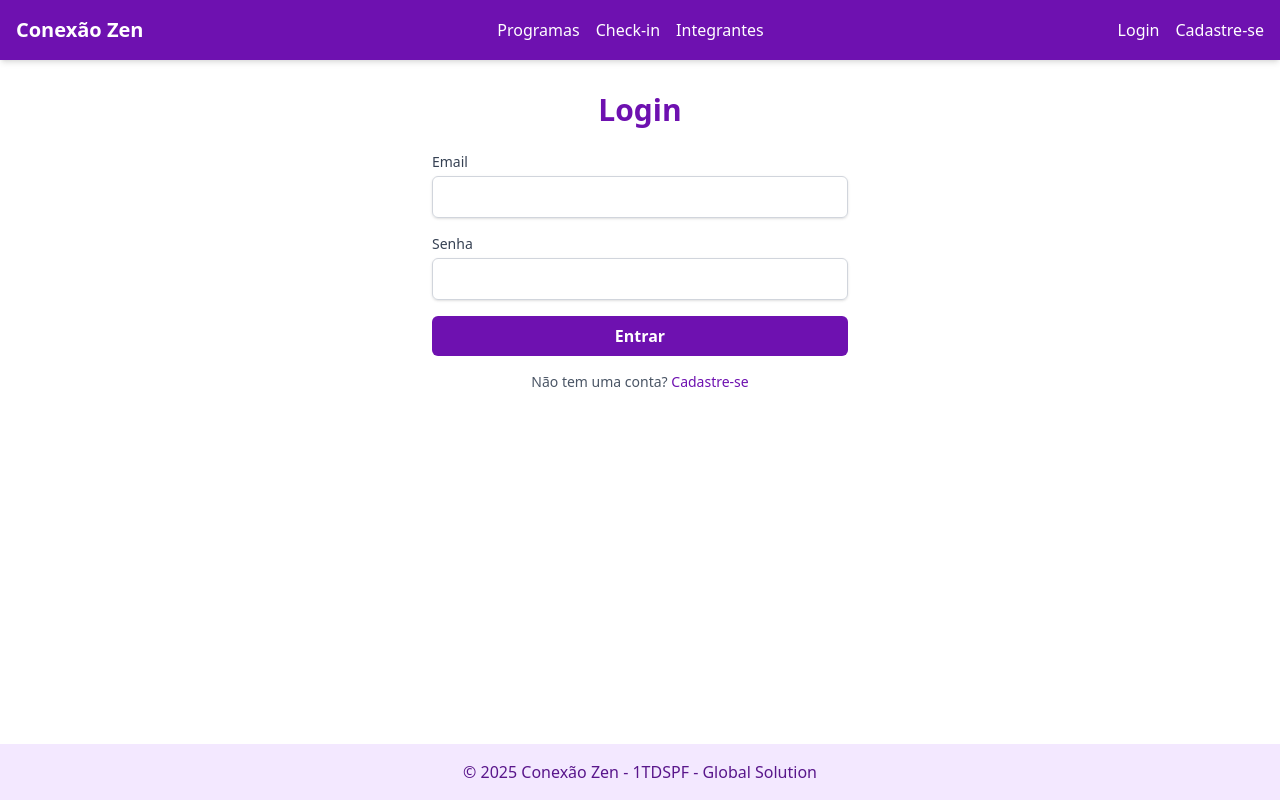
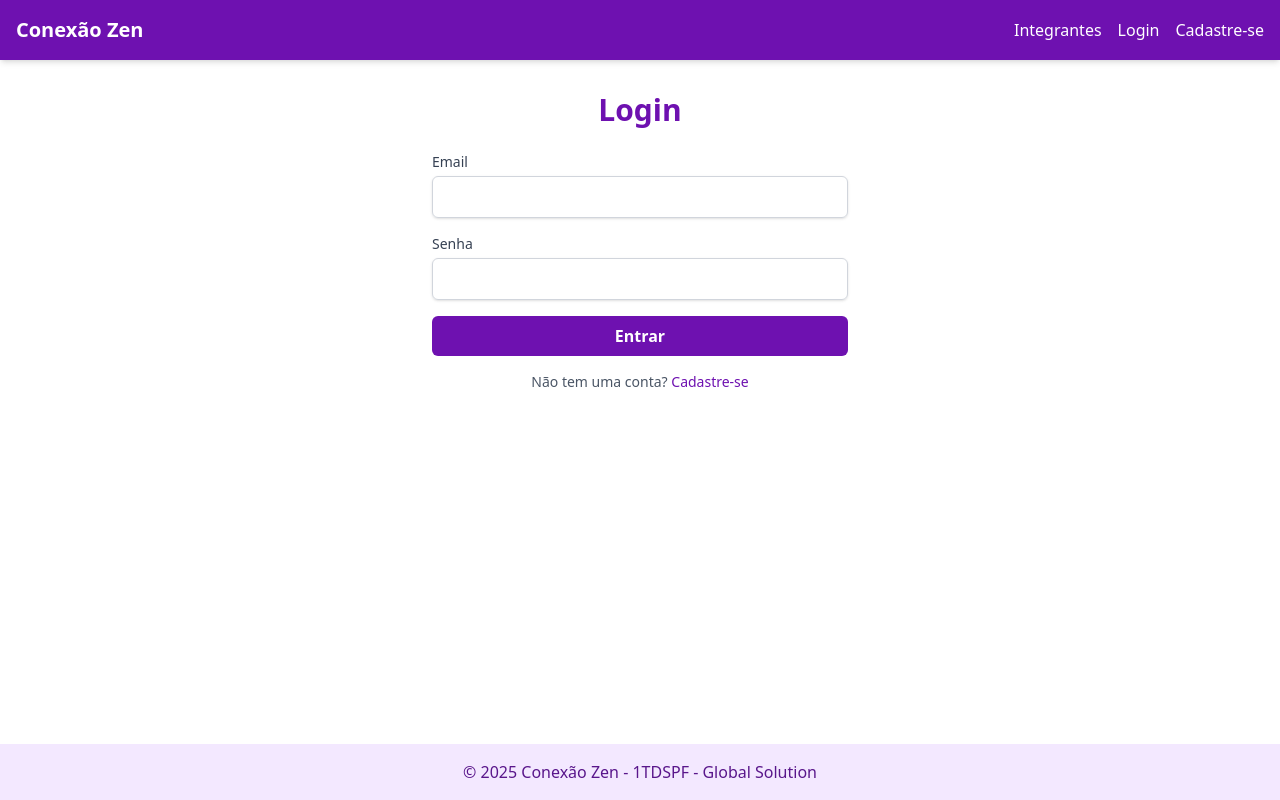
Before and after one commit to EnzoVazz/gs, a React (Vite) app in the folder conexao-zen/: page /login in a window 1280 px wide. Built offline with nearby package versions, Linux system fonts and the light colour scheme.

Commit message:
feat: Adicionando lógica de usúario só conseguir acessar páginas de programas e checkin se estiver logado

```diff
--- a/conexao-zen/src/components/Menu/Menu.tsx
+++ b/conexao-zen/src/components/Menu/Menu.tsx
@@ -1,23 +1,39 @@
-import { Link } from 'react-router-dom';
+import { Link, useNavigate } from 'react-router-dom';
+import { useAutenticacao } from '../../context/ContextoAuten';
 
 export default function Menu() {
+  const {estaAutenticado, sair} = useAutenticacao();
+  const navigate = useNavigate();
+
+  const fazerLogout = () => {
+    sair();
+    navigate('/login');
+  }
+
   return (
     <nav className="bg-purple-800 text-white p-4 shadow-md">
       <div className="container mx-auto flex flex-wrap justify-between items-center">
+        <Link to="/" className="text-xl font-bold">Conexão Zen</Link>
 
-        <Link to="/" className="text-xl font-bold">
-          Conexão Zen
-        </Link>
+        <ul className="flex gap-4 items-center">
+          <li><Link to="/integrantes" className="hover:text-purple-200">Integrantes</Link></li>
 
-        <ul className="flex gap-4">
-          <li><Link to="/programas" className="hover:text-purple-200">Programas</Link></li>
-          <li><Link to="/checkin" className="hover:text-purple-200">Check-in</Link></li>
-          <li><Link to="/integrantes" className="hover:text-purple-200">Integrantes</Link></li>
-        </ul>
-
-        <ul className="flex gap-4">
-          <li><Link to="/login" className="hover:text-purple-200">Login</Link></li>
-          <li><Link to="/cadastro" className="hover:text-purple-200">Cadastre-se</Link></li>
+          {estaAutenticado ? (
+            <>
+              <li><Link to="/programas" className="hover:text-purple-200">Programas</Link></li>
+              <li><Link to="/checkin" className="hover:text-purple-200">Check-in</Link></li>
+              <li>
+                <button onClick={fazerLogout} className="bg-red-500 hover:bg-red-600 px-3 py-1 rounded text-sm font-bold">
+                  Sair
+                </button>
+              </li>
+            </>
+          ) : (
+            <>
+              <li><Link to="/login" className="hover:text-purple-200">Login</Link></li>
+              <li><Link to="/cadastro" className="hover:text-purple-200">Cadastre-se</Link></li>
+            </>
+          )}
         </ul>
       </div>
     </nav>
--- /dev/null
+++ b/conexao-zen/src/components/RotaProtegida/RotaProtegida.tsx
@@ -0,0 +1,13 @@
+import { Navigate, Outlet } from 'react-router-dom';
+import { useAutenticacao } from '../../context/ContextoAuten';
+
+
+export default function RotaProtegida() {
+  const { estaAutenticado } = useAutenticacao();
+
+  if (!estaAutenticado) {
+    return <Navigate to="/login" replace />;
+  }
+
+  return <Outlet />;
+}
--- /dev/null
+++ b/conexao-zen/src/context/ContextoAuten.tsx
@@ -0,0 +1,54 @@
+import { createContext, useContext, useState, type ReactNode } from 'react';
+
+interface UsuarioLogado {
+  id_funcionario: number;
+  nm_funcionario: string;
+  email: string;
+}
+
+interface TipoContextoAuth {
+  usuario: UsuarioLogado | null;
+  estaAutenticado: boolean;
+  entrar: (dadosUsuario: UsuarioLogado) => void;
+  sair: () => void;
+}
+
+const ContextoAuth = createContext<TipoContextoAuth | undefined>(undefined);
+
+export function ProvedorAutenticacao({ children }: { children: ReactNode }) {
+  const [usuario, setUsuario] = useState<UsuarioLogado | null>(() => {
+    const dadosSalvos = localStorage.getItem('usuario_logado');
+    return dadosSalvos ? JSON.parse(dadosSalvos) : null;
+  });
+
+  const entrar = (dadosUsuario: UsuarioLogado) => {
+    setUsuario(dadosUsuario);
+    localStorage.setItem('usuario_logado', JSON.stringify(dadosUsuario));
+  };
+
+  const sair = () => {
+    setUsuario(null);
+    localStorage.removeItem('usuario_logado');
+  };
+
+  return (
+    <ContextoAuth.Provider
+      value={{
+        usuario,
+        estaAutenticado: !!usuario,
+        entrar,
+        sair
+      }}
+    >
+      {children}
+    </ContextoAuth.Provider>
+  );
+}
+
+export function useAutenticacao() {
+  const contexto = useContext(ContextoAuth);
+  if (!contexto) {
+    throw new Error('useAutenticacao deve ser usado dentro de um ProvedorAutenticacao');
+  }
+  return contexto;
+}
--- a/conexao-zen/src/main.tsx
+++ b/conexao-zen/src/main.tsx
@@ -10,6 +10,8 @@ import Login from './routes/Login/index.tsx';
 import Integrantes from './routes/Integrantes/index.tsx';
 import Programas from './routes/Programas/index.tsx';
 import CadastroPrograma from './routes/Programas/cadastro.tsx';
+import RotaProtegida from './components/RotaProtegida/RotaProtegida.tsx';
+import { ProvedorAutenticacao } from './context/ContextoAuten.tsx';
 
 const router = createBrowserRouter([
   {
@@ -23,11 +25,21 @@ const router = createBrowserRouter([
     {path:"/programas", element:<Programas/>},
     {path:"/programas/novo", element:<CadastroPrograma/>}
     ]
-  }
+  },
+  {
+        element: <RotaProtegida />,
+        children: [
+          { path: "/programas", element: <Programas /> },
+          { path: "/programas/novo", element: <CadastroPrograma /> }
+
+        ]
+      }
 ]);
 
 ReactDOM.createRoot(document.getElementById('root')!).render(
   <React.StrictMode>
-    <RouterProvider router={router} />
+    <ProvedorAutenticacao>
+      <RouterProvider router={router} />
+    </ProvedorAutenticacao>
   </React.StrictMode>
 );
--- a/conexao-zen/src/routes/Login/index.tsx
+++ b/conexao-zen/src/routes/Login/index.tsx
@@ -2,12 +2,14 @@ import { useForm } from 'react-hook-form';
 import { useNavigate } from 'react-router-dom';
 import type { LoginForm } from '../../types/login';
 import { Link } from 'react-router-dom';
+import { useAutenticacao } from '../../context/ContextoAuten';
 
 const API_URL = "https://gs-quarkus.onrender.com";
 
 export default function Login() {
   const { register, handleSubmit, formState: { errors } } = useForm<LoginForm>();
   const navigate = useNavigate();
+  const {entrar} = useAutenticacao();
 
   const onSubmit = async (data: LoginForm) => {
     try {
@@ -30,6 +32,12 @@ export default function Login() {
       }
 
       const funcionarioLogado = await response.json();
+
+      entrar({
+        id_funcionario: funcionarioLogado.id_funcionario,
+        nm_funcionario: funcionarioLogado.nm_funcionario,
+        email: funcionarioLogado.email
+      });
 
       alert(`Bem-vindo, ${funcionarioLogado.nm_funcionario}!`);
       navigate('/');
```
